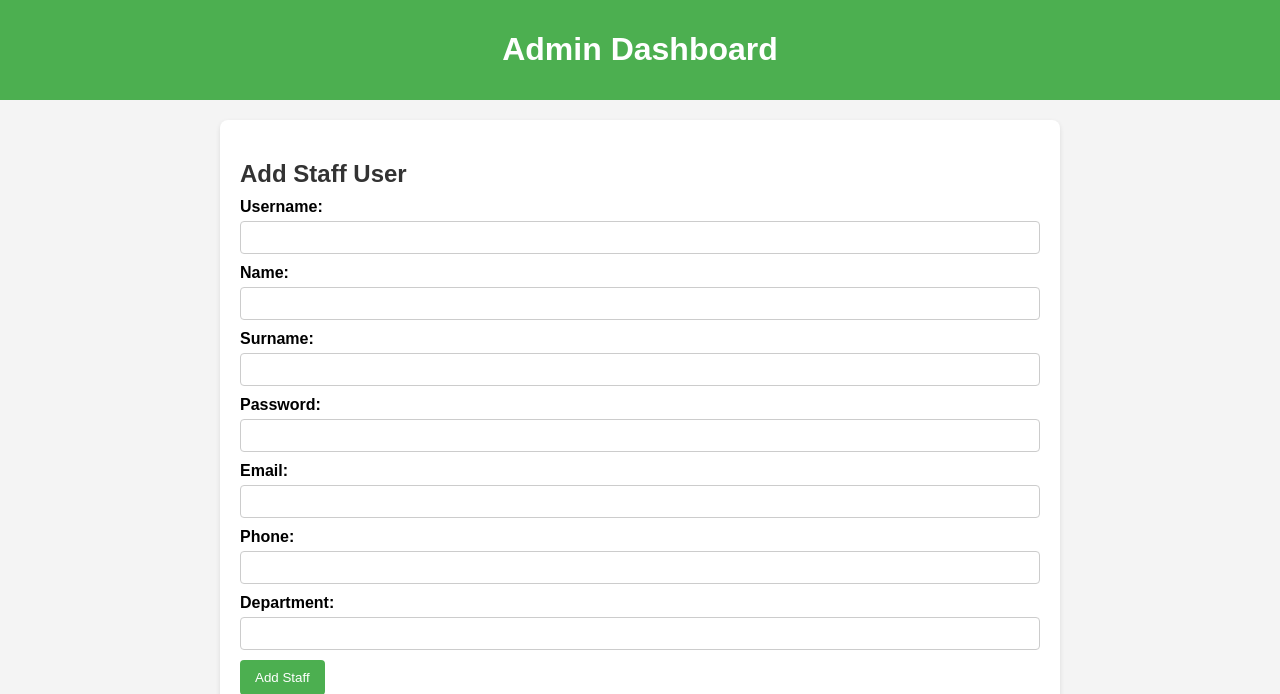
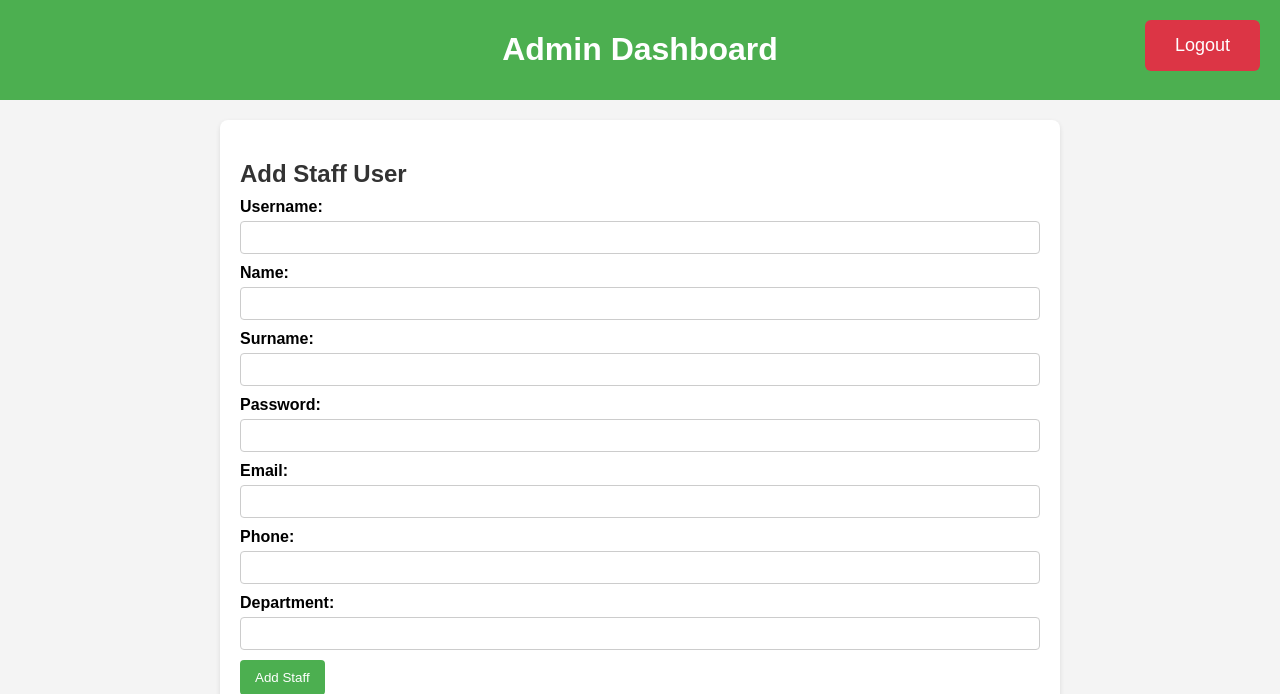
Before and after one commit to abayalii/Sec_StdPortal_RSA_DES, a Django app: template osds/osds_app/templates/admin.html in a window 1280 px wide. Shown: the top 694 px of the page. Run offline with Django 5.2, Linux system fonts and the light colour scheme; the template is opened without the code that fills it, so the values that code supplies are empty.

Commit message:
logout button

```diff
--- a/osds/osds_app/templates/admin.html
+++ b/osds/osds_app/templates/admin.html
@@ -61,6 +61,12 @@
 <body>
     <header>
         <h1>Admin Dashboard</h1>
+        <div style="position: absolute; top: 20px; right: 20px;">
+            <form method="POST" action="{% url 'logout' %}">
+                {% csrf_token %}
+                <button type="submit" style="background-color: #dc3545; color: white; padding: 15px 30px;font-size: 18px; border: none; border-radius: 6px; cursor: pointer;">Logout</button>
+            </form>
+        </div>
     </header>
     <div class="container">
         <h2>Add Staff User</h2>
--- a/osds/osds_app/templates/staff.html
+++ b/osds/osds_app/templates/staff.html
@@ -71,6 +71,12 @@
 <body>
     <header>
         <h1>Staff Dashboard</h1>
+        <div style="position: absolute; top: 20px; right: 20px;">
+            <form method="POST" action="{% url 'logout' %}">
+                {% csrf_token %}
+                <button type="submit" style="background-color: #dc3545; color: white; padding: 15px 30px;font-size: 18px; border: none; border-radius: 6px; cursor: pointer;">Logout</button>
+            </form>
+        </div>
     </header>
     <div class="container">
         <!-- Add DES Key Update Form -->
--- a/osds/osds_app/templates/student.html
+++ b/osds/osds_app/templates/student.html
@@ -71,6 +71,12 @@
 <body>
     <header>
         <h1>Student Dashboard</h1>
+        <div style="position: absolute; top: 20px; right: 20px;">
+            <form method="POST" action="{% url 'logout' %}">
+                {% csrf_token %}
+                <button type="submit" style="background-color: #dc3545; color: white; padding: 15px 30px;font-size: 18px; border: none; border-radius: 6px; cursor: pointer;">Logout</button>
+            </form>
+        </div>
     </header>
     <div class="container">
         <h2>Request a Document</h2>
```
Also changed, not shown: osds/db.sqlite3, 1 other file.
